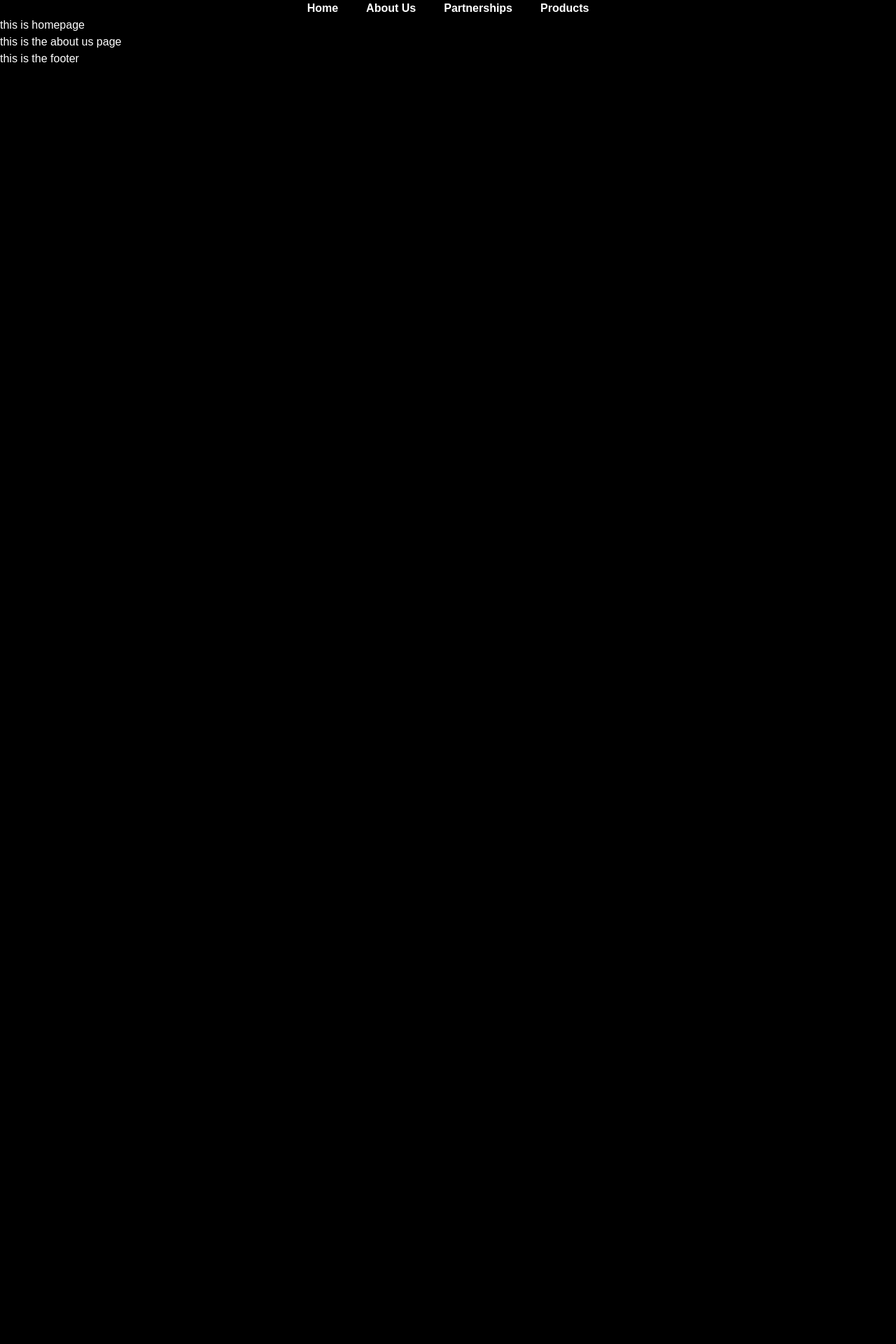
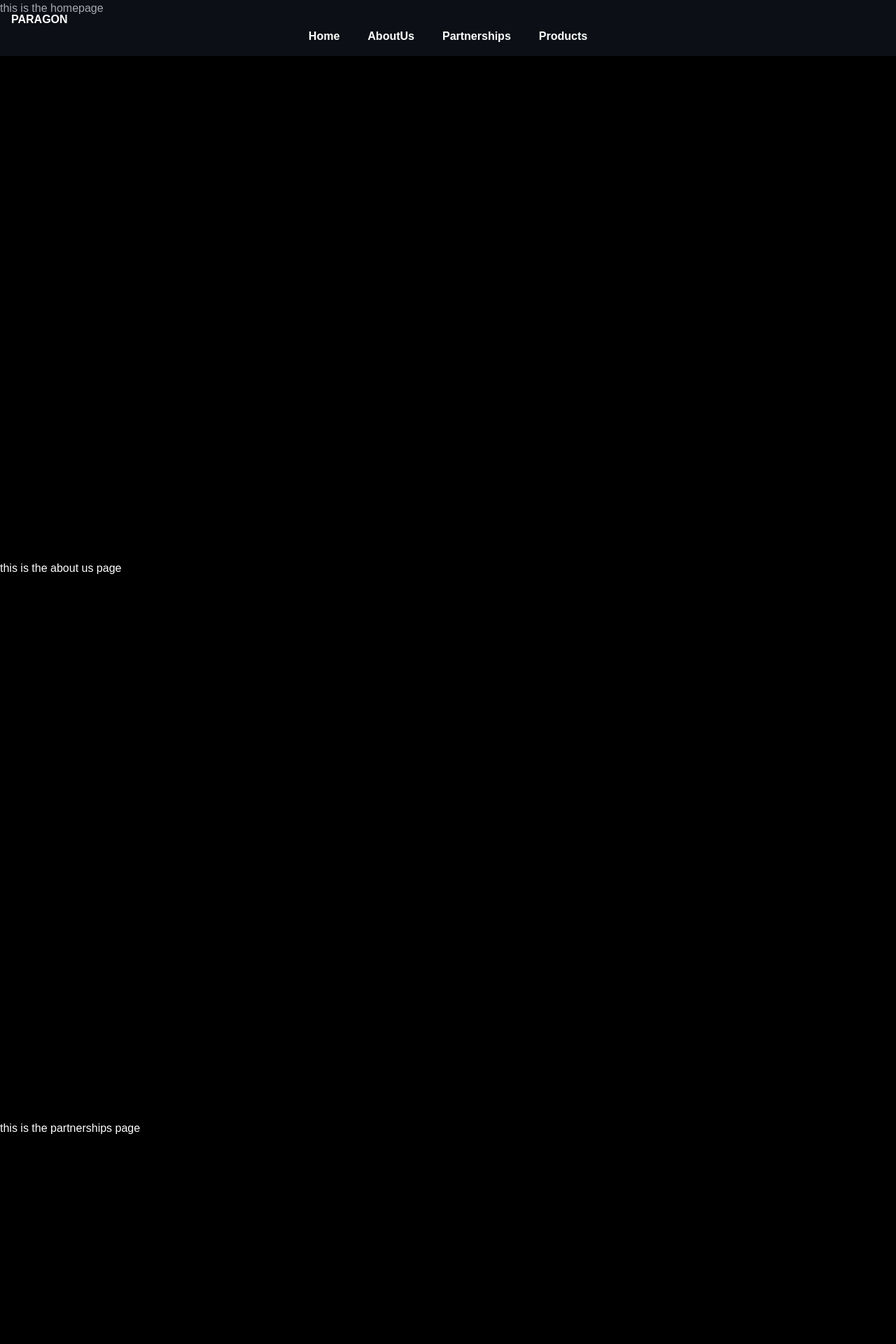
Before and after one commit to ParagonAutonomous/website, a Next.js app in the folder website/: page / in a window 1280 px wide. Shown: the top 1920 px of the page at 70% size. Before the commit the page ends 800 px from the top, so only its background shows below. Built offline with nearby package versions, Linux system fonts and the light colour scheme.

Commit message:
Functional Navbar + Footer
- added partnerships, products, globalbutton component to build onto later
- functional navbar and footer
- next steps: fix the css and complete global buttons

```diff
--- a/website/app/components/AboutUs.tsx
+++ b/website/app/components/AboutUs.tsx
@@ -2,6 +2,8 @@
 
 export default function AboutUs() {
     return (
-        <h1>this is the about us page</h1>
+        <section id="aboutus" className="h-screen">
+            <h1>this is the about us page</h1>
+        </section>
     );
   }
--- a/website/app/components/Footer.tsx
+++ b/website/app/components/Footer.tsx
@@ -2,6 +2,30 @@
 
 export default function Footer() {
     return (
-        <h1>this is the footer</h1>
+        <footer className="bg-gray-800 p-10 z-50 bg-opacity-40">
+            <p>PARAGON AUTONOMOUS</p>
+            <ul className="flex justify-center gap-10">
+                <ul>ABOUT
+                    <li>item1</li>
+                    <li>item2</li>
+                    <li>item3</li>
+                </ul>
+                <ul>PRODUCTS
+                    <li>item1</li>
+                    <li>item2</li>
+                    <li>item3</li>
+                </ul>
+                <ul>PARTNERS
+                    <li>item1</li>
+                    <li>item2</li>
+                    <li>item3</li>
+                </ul>
+                <ul>CONTACT
+                    <li>item1</li>
+                    <li>item2</li>
+                    <li>item3</li>
+                </ul>
+            </ul>
+        </footer>
     );
   }
--- /dev/null
+++ b/website/app/components/GlobalButton.tsx
@@ -0,0 +1,3 @@
+// global button component goes here
+
+import React from 'react';
--- a/website/app/components/Homepage.tsx
+++ b/website/app/components/Homepage.tsx
@@ -2,6 +2,8 @@
 
 export default function Homepage() {
     return (
-        <h1>this is homepage</h1>
+        <section id="home"className="h-screen">
+            <h1>this is the homepage</h1>
+        </section>
     );
   }
--- a/website/app/components/Navbar.tsx
+++ b/website/app/components/Navbar.tsx
@@ -6,13 +6,15 @@ import Link from 'next/link';
 // msin navbar function
 export default function Navbar() {
     return (
-        // logo
-        <nav className="flex justify-center gap-10 font-bold">
-            <Link href="#home">Home</Link>
-            <Link href="#about">About Us</Link>
-            <Link href="#partnerships">Partnerships</Link>
-            <Link href="#products">Products</Link>
+        <nav className="fixed top-0 left-0 right-0 bg-gray-800 p-4 z-50 bg-opacity-40">
+            <p className="font-bold">PARAGON</p>
+            <ul className="flex justify-center gap-10 font-bold">
+            <a href="#home">Home</a>
+            <a href="#aboutus">AboutUs</a>
+            <a href="#partnerships">Partnerships</a>
+            <a href="#products">Products</a>
+            </ul>
         </nav>
-        // get in touch button
     );
+    // get in touch button end of navbar
   }
--- /dev/null
+++ b/website/app/components/Partnerships.tsx
@@ -0,0 +1,7 @@
+export default function Partnerships() {
+    return (
+        <section id="partnerships" className="h-screen">
+            <h1>this is the partnerships page</h1>
+        </section>
+    );
+  }
--- /dev/null
+++ b/website/app/components/Products.tsx
@@ -0,0 +1,7 @@
+export default function Products() {
+    return (
+        <section id="products" className="h-screen">
+            <h1>this is the products page</h1>
+        </section>
+    );
+  }
--- a/website/app/page.tsx
+++ b/website/app/page.tsx
@@ -3,6 +3,8 @@ import Navbar from "./components/Navbar";
 import Homepage from "./components/Homepage";
 import AboutUs from "./components/AboutUs";
 import Footer from "./components/Footer";
+import Partnerships from "./components/Partnerships";
+import Products from "./components/Products";
 
 export default function Home() {
   return (
@@ -10,6 +12,8 @@ export default function Home() {
       <Navbar/>
       <Homepage />
       <AboutUs />
+      <Partnerships />
+      <Products />
       <Footer />
     </main>
   );
```
